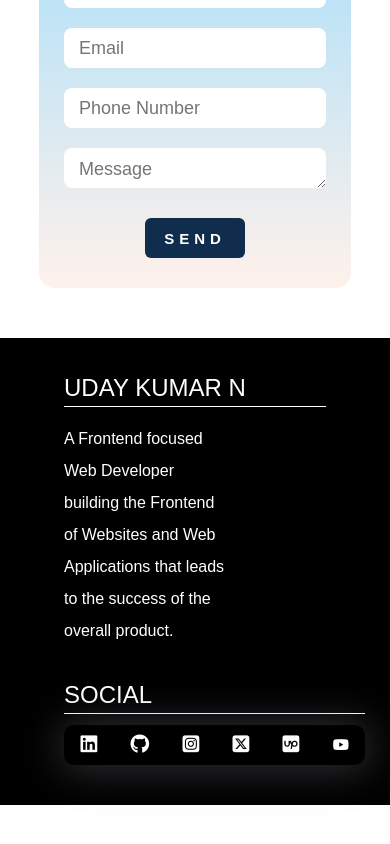
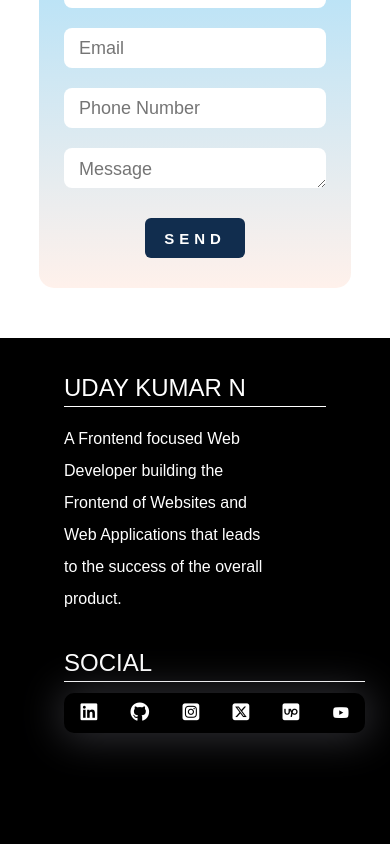
Before and after one commit to uday7223/portfolio-new, a React (Vite) app: page / in a window 390 px wide. Shown: the part 6586-7430 px from the top of the page. Before the commit the page ends 7391 px from the top, so only its background shows below. Built offline with nearby package versions, Linux system fonts and the light colour scheme; a web font is replaced by a local one.

Commit message:
fix: improve responsiveness and layout adjustments in Portfolio component and AOS issue resolved

```diff
--- a/src/main-comp/Portfolio.jsx
+++ b/src/main-comp/Portfolio.jsx
@@ -137,6 +137,7 @@ const Portfolio = () => {
               </p>
             </div>
             <div className={`head-right pe-5  justify-content-end d-flex col-xs-2  col-sm-7  col-md-8 col-lg-8col-xl-8 col-xxl-8 ${isResponsive ? "responsive" : ""}`} data-aos="fade-left">
+            {/* <div className={`head-right pe-5  justify-content-end d-flex col-xs-2  col-sm-7  col-md-8 col-lg-8col-xl-8 col-xxl-8 ${isResponsive ? "responsive" : ""}`}> */}
       <ul>
       <li>
           <a href="#!" className="icon" onClick={toggleMenu}>
@@ -205,7 +206,8 @@ const Portfolio = () => {
               </div>
             </div>
 
-            <div className="bg-2-con-2 col-xs-12 col-sm-12 col-md-6 col-lg-6 col-xl-6 col-xxl-6" data-aos="fade-left">
+            <div className="bg-2-con-2 col-xs-12 col-sm-12 col-md-6 col-lg-6 col-xl-6 col-xxl-6" >
+            {/* <div className="bg-2-con-2 col-xs-12 col-sm-12 col-md-6 col-lg-6 col-xl-6 col-xxl-6" data-aos="fade-left"> */}
               <div className="heading">My Skills</div>
               <section>
                 {skills.map((skill) => {
@@ -283,7 +285,8 @@ const Portfolio = () => {
               </div>
             </div>
           </div>
-          <div className="con2" data-aos="fade-left">
+          <div className="con2">
+          {/* <div className="con2" data-aos="fade-left"> */}
             <div className="content">
               <div className="heading">SOCIAL</div>
 
--- a/src/main-comp/mediaQueries.scss
+++ b/src/main-comp/mediaQueries.scss
@@ -146,6 +146,7 @@
     .con2 {
       display: flex;
       justify-content: flex-start !important;
+      margin-bottom: 79px !important;
 
 
 
@@ -184,6 +185,7 @@
       text-align: start;
       line-height: 2;
       letter-spacing: 0;
+      padding-right: 0px !important;
     }
   }
 
--- a/src/main-comp/styles.scss
+++ b/src/main-comp/styles.scss
@@ -5,6 +5,7 @@
   margin: 0;
   box-sizing: border-box;
   font-family: "Reddit Sans", sans-serif;
+
 }
 
 :root {
@@ -15,6 +16,8 @@
 
 body {
   color: #112D4E;
+  overflow-x: hidden !important;
+
 }
 
 
```
